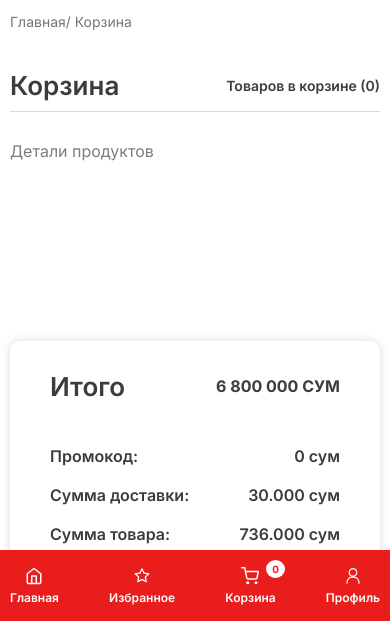
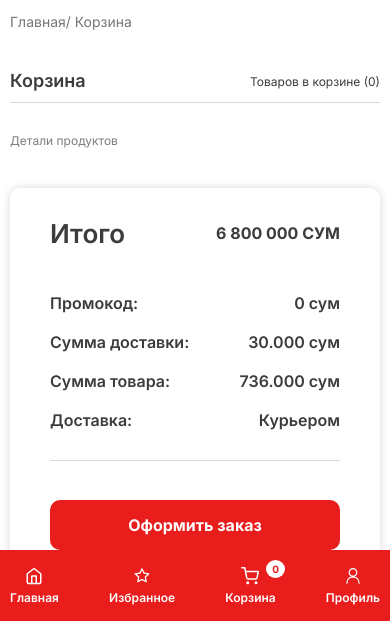
Before and after one commit to codewithakbar/datashop_uz, a React (Create React App) app in the folder frontend/: page /korzinka in a window 390 px wide. Shown: the part 223-844 px from the top of the page. Built offline with nearby package versions, Linux system fonts and the light colour scheme; grey boxes are pictures that could not be loaded.

Commit message:
korzinka respansive title

```diff
--- a/frontend/src/Korzina/Korzina.jsx
+++ b/frontend/src/Korzina/Korzina.jsx
@@ -13,7 +13,7 @@ function Korzinka({addKorzinka , Delete , setAddKorzinka}) {
                 </ul>
                 <div className="korzinkaProduct">
                     <div className="korzinkaTitle">
-                     <h1>Корзина</h1>
+                        <h1>Корзина</h1>
                         <span>Товаров в корзине ({addKorzinka.length})</span>
                     </div>
                     <div className="korzinkaElment">
--- a/frontend/src/style/korzinka.css
+++ b/frontend/src/style/korzinka.css
@@ -290,6 +290,7 @@
         height: 100%;
         padding: 0px 10px;
         flex-direction: column;
+        gap: 0;
     }
     .Kproduct {
         width: 100%;
@@ -352,5 +353,34 @@
         line-height: 12px;
         color: #878787;
     }
-}
+    .korzinkaTitle h1 {
+        font-weight: 600;
+        font-size: 18px;
+        line-height: 22px;
+        color: #3C3C3C;
+    }
+    .korzinkaTitle span {
+        font-weight: 400;
+        font-size: 12px;
+        line-height: 15px;
+        color: #3C3C3C;
+    }
+    .linkCategory li {
+        font-weight: 400;
+        font-size: 14px;
+        line-height: 17px;
+        color: #767676;
+    }
+    .korzinkaElmentTitle h3 {
+        font-weight: 400;
+        font-size: 12px;
+        line-height: 15px;
+        color: #7D7D7D;
+    }
+    .KorzinkaCon {
+        padding-top: 0px;
+        padding: 10px 0px;
+    }
+
+ }
 /* mobile respansive ===================== END */
```
Also changed, not shown: frontend/src/style/main.css (line endings or trailing spaces).
